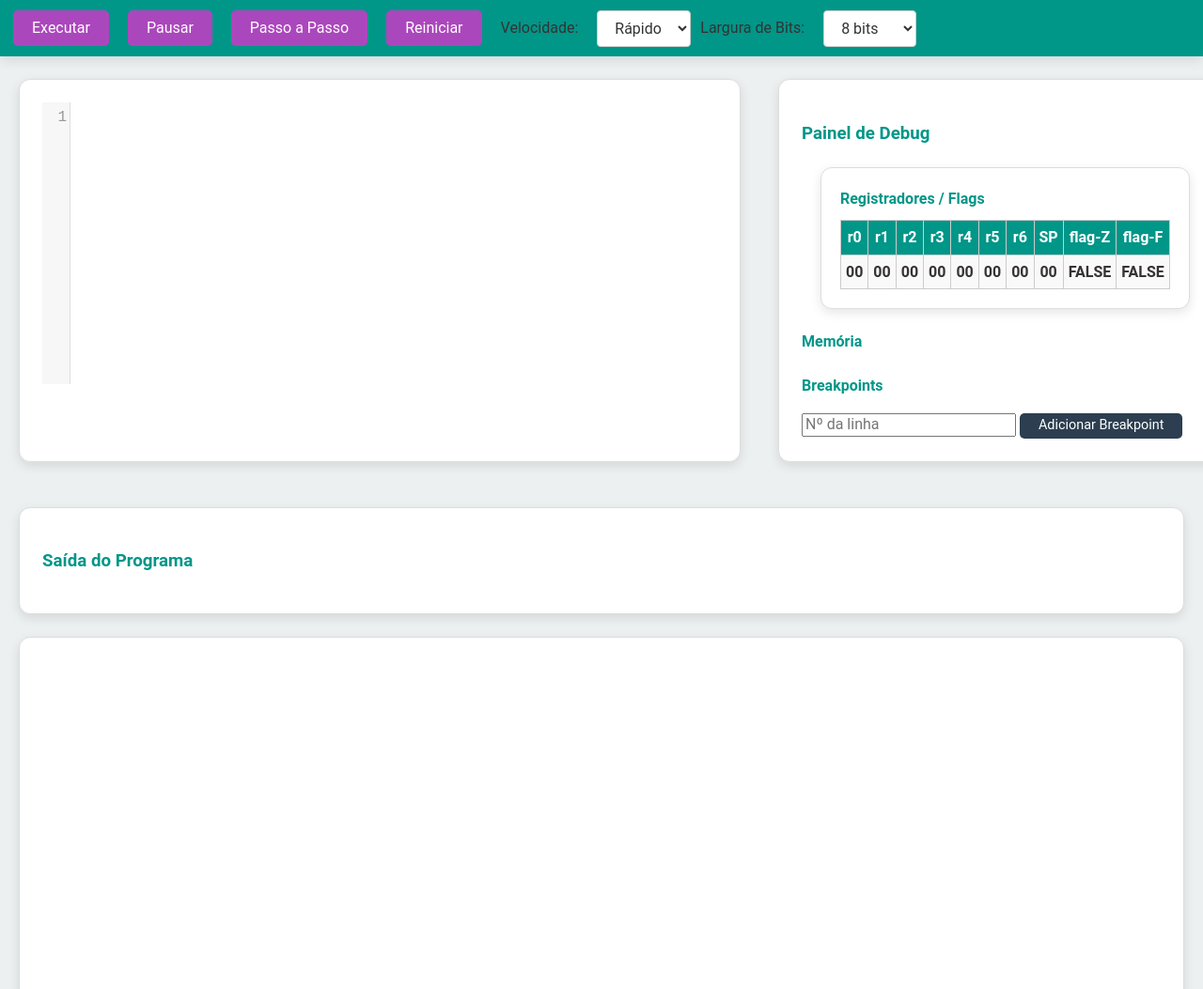
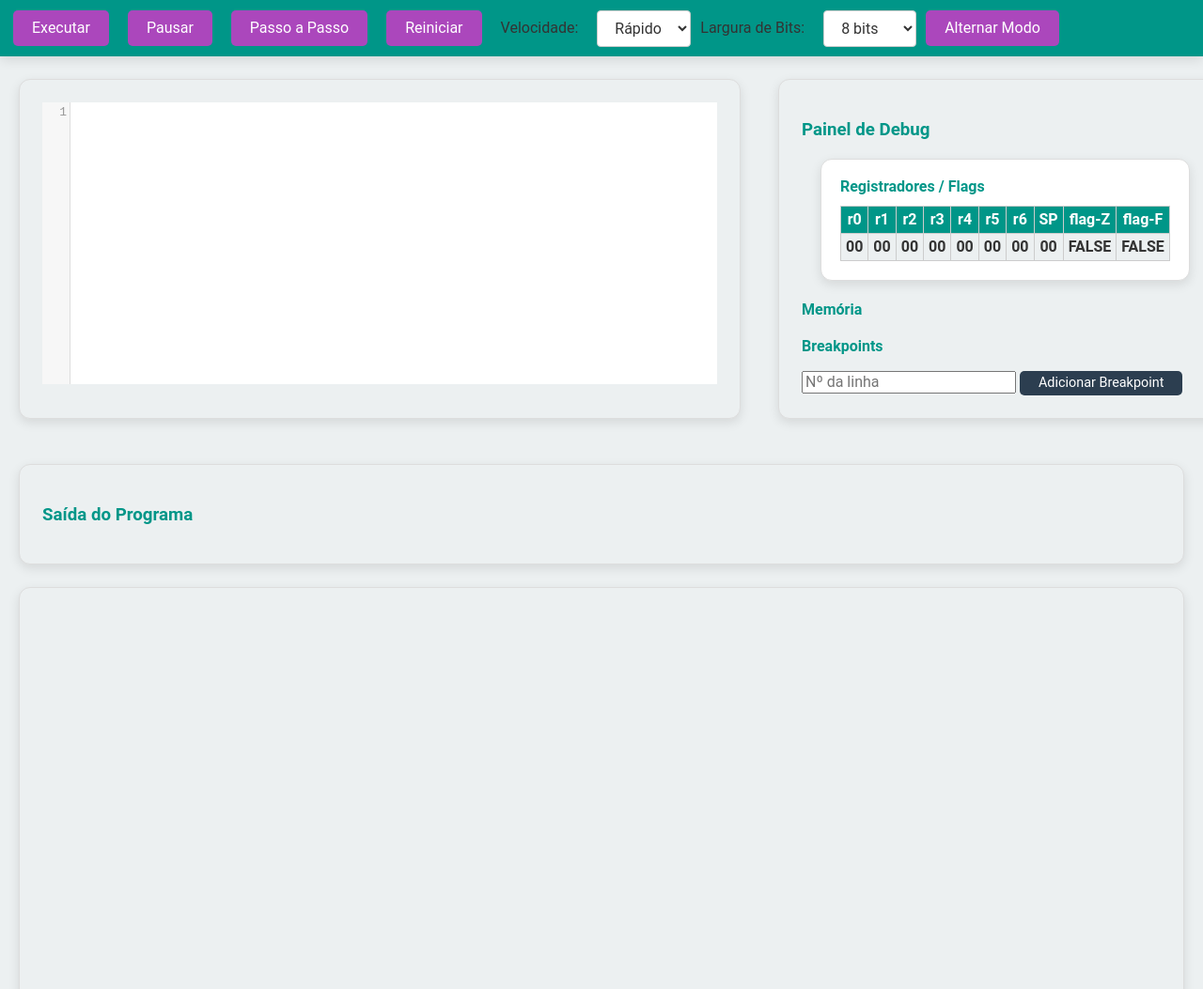
Before and after one commit to MarlilsonM/Simulador_Assembly, a plain HTML site: page index.html in a window 1280 px wide. Shown: the top 1053 px of the page at 94% size. Drawn offline with nearby package versions, Linux system fonts and the light colour scheme.

Commit message:
Tema dark
Adicionado a opção de alternar tema entre "light and dark".

```diff
--- a/index.html
+++ b/index.html
@@ -28,6 +28,8 @@
             <option value="16">16 bits</option>
             <option value="32">32 bits</option>
         </select>
+        <button class="toggle-theme" id="toggle-theme">Alternar Modo</button>
+
     </div>
 
     <div id="container-editor-debug">
@@ -90,6 +92,9 @@
         </div>
     </div>
 
+    <!--  Scripts de tema  -->
+    <script src="scripts/theme-toggle"></script>
+
     <!-- Scripts para CodeMirror -->
     <script src="codemirror/codemirror.js"></script>
     <script src="codemirror/mode/assembly/gas.js"></script>
--- a/styles/main.css
+++ b/styles/main.css
@@ -6,10 +6,10 @@
 :root {
     --primary-color:  #009688;
     --secondary-color: #2c3e50;
-    --highlight-color-ip: #e74c3c;
-    --highlight-color-sp: #f39c12;
     --background-color: #ecf0f1;
     --text-color: #333;
+    --primary-color-button: #ab47bc;
+    --secondary-color-button: #8e24aa;
     --box-shadow: 0 4px 12px rgba(0, 0, 0, 0.1);
     --font-family: 'Roboto', Arial, sans-serif;
     --font-size-base: 1rem;
@@ -24,8 +24,11 @@ body {
     padding-top: 60px;
     background-color: var(--background-color);
     color: var(--text-color);
-    line-height: var(--line-height-base);
-    font-size: var(--font-size-base);
+}
+
+.dark-mode {
+    --background-color: #121212;
+    --text-color: #ffffff;
 }
 
 /* Layout para desktop - botões no topo */
@@ -99,7 +102,7 @@ body {
 /* Estrutura de painéis */
 #output-panel, #debug-panel, #editor-container, #visualization {
     border: 1px solid #ddd;
-    background-color: #fff;
+    background-color: var(--background-color);
     box-shadow: var(--box-shadow);
     border-radius: 12px;
     width: calc(100% - 40px);
@@ -131,7 +134,7 @@ body {
 
 #registers td {
     padding: 5px;
-    background-color: #f9f9f9;
+    background-color: var(--background-color);
     font-weight: bold;
 }
 
```
Also changed, not shown: 1 other file.
